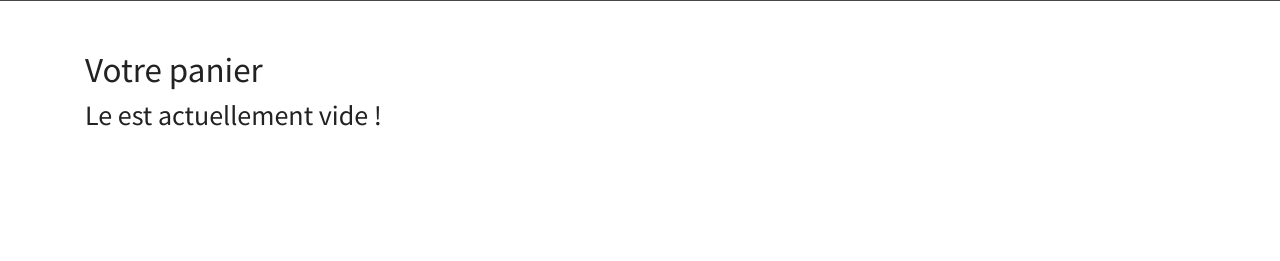
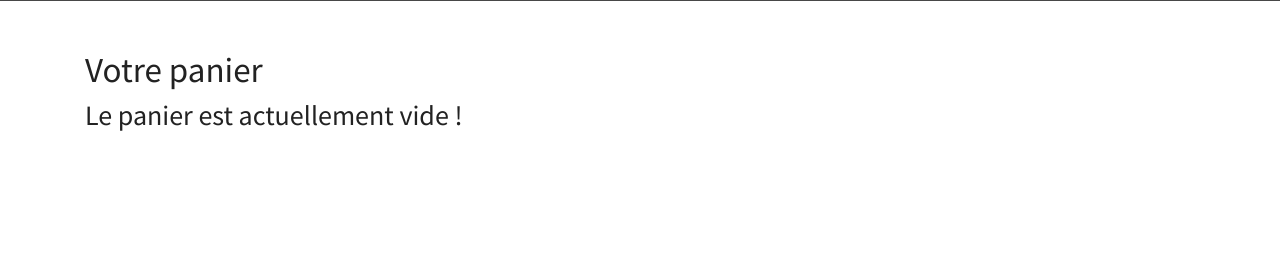
Before and after one commit to mouctare/shooping-symfony, a Symfony app: template templates/cart/index.html.twig in a window 1280 px wide. Shown: the part 56-317 px from the top of the page. Run offline with Twig, Linux system fonts and the light colour scheme; the template is opened without the code that fills it, so the values that code supplies are empty; some libraries are stand-ins or nearby versions.

Commit message:
Modi du message vide du panier

```diff
--- a/templates/cart/index.html.twig
+++ b/templates/cart/index.html.twig
@@ -68,6 +68,6 @@
 		{% endif %}
 
 	{% else %}
-		<h2>Le est actuellement vide !</h2>
+		<h2>Le panier est  actuellement vide !</h2>
 	{% endif %}
 {% endblock %}
```
